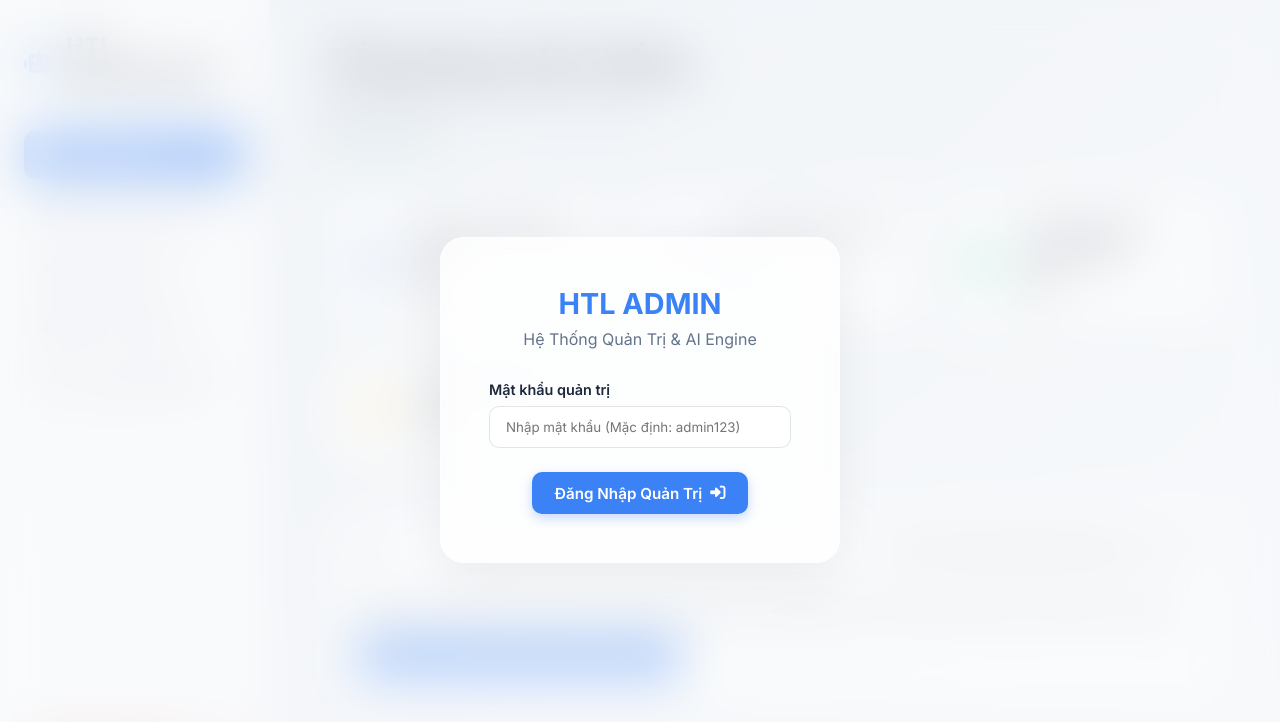
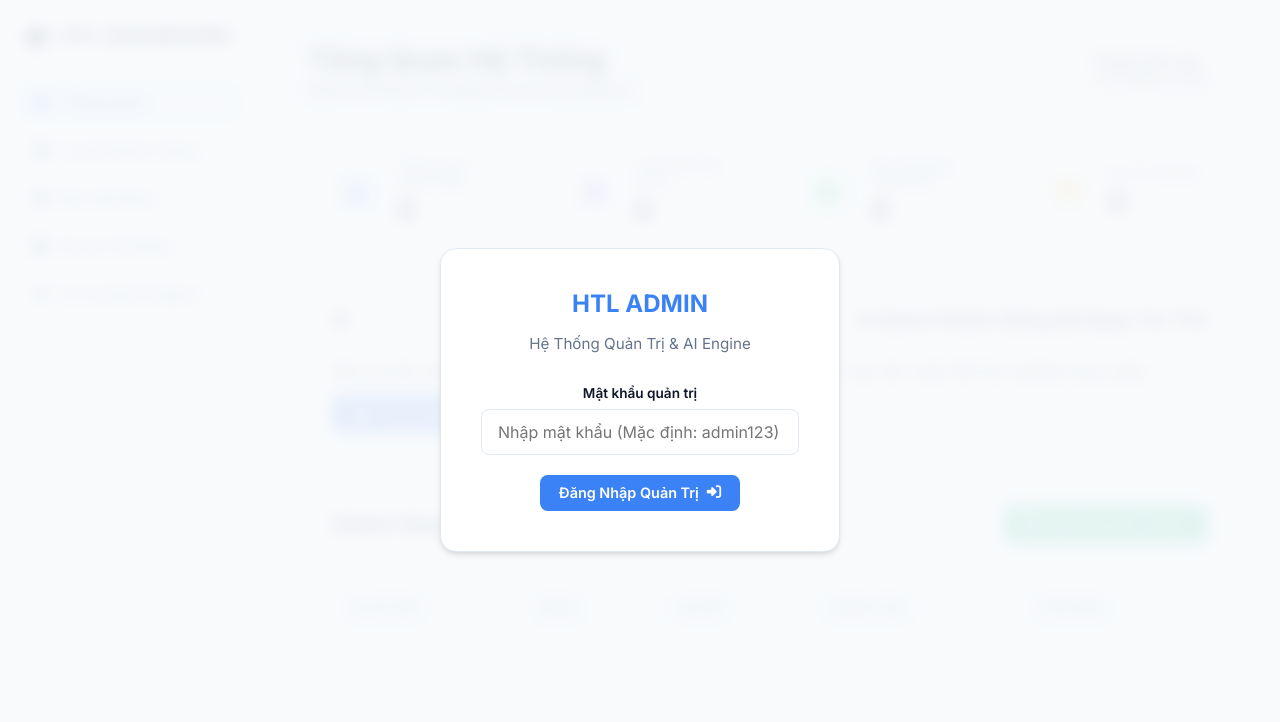
Before and after one commit to hoanglongkudo8386-byte/cvxinvc2003, a plain HTML site: page admin.html in a window 1280 px wide. Shown: the top 722 px of the page. Drawn offline with Linux system fonts and the light colour scheme.

Commit message:
💎 Polish Admin Dashboard UI/UX and fix layout bugs

```diff
--- a/admin.html
+++ b/admin.html
@@ -77,7 +77,7 @@
                 <p style="color: var(--text-secondary); font-size: 0.9rem; margin-top: 0.2rem;">Quản lý dữ liệu & Tự động hóa nội dung bằng AI</p>
             </div>
             <div class="user-badge">
-                <div class="user-avatar">L</div>
+
                 <div>
                     <div style="font-size: 0.85rem; font-weight: 600;" class="user-name">Hoàng Thế Long</div>
                     <div style="font-size: 0.75rem; color: var(--accent-green);">● AI Publisher Active</div>
@@ -139,7 +139,7 @@
                         <i class="fa-solid fa-file-excel"></i> Xuất File CSV / Excel
                     </button>
                 </div>
-                <table class="admin-table">
+                <div class="table-responsive"><table class="admin-table">
                     <thead>
                         <tr>
                             <th>Họ và tên</th>
@@ -152,7 +152,7 @@
                     <tbody id="recentLeadsTable">
                         <!-- Render via JS -->
                     </tbody>
-                </table>
+                </table></div>
             </div>
         </section>
 
@@ -165,7 +165,7 @@
                         <i class="fa-solid fa-download"></i> Tải File Excel
                     </button>
                 </div>
-                <table class="admin-table">
+                <div class="table-responsive"><table class="admin-table">
                     <thead>
                         <tr>
                             <th>Họ và tên</th>
@@ -179,7 +179,7 @@
                     <tbody id="fullLeadsTable">
                         <!-- Render via JS -->
                     </tbody>
-                </table>
+                </table></div>
             </div>
         </section>
 
@@ -218,7 +218,7 @@
                 <div class="card-header">
                     <h2 class="card-title">Danh Sách Bài Viết Đã Đăng</h2>
                 </div>
-                <table class="admin-table">
+                <div class="table-responsive"><table class="admin-table">
                     <thead>
                         <tr>
                             <th>Tiêu đề</th>
@@ -231,7 +231,7 @@
                     <tbody id="blogsTable">
                         <!-- Render via JS -->
                     </tbody>
-                </table>
+                </table></div>
             </div>
         </section>
 
@@ -285,7 +285,7 @@
                 <div class="card-header">
                     <h2 class="card-title">Danh Sách Dự Án Đã Đăng</h2>
                 </div>
-                <table class="admin-table">
+                <div class="table-responsive"><table class="admin-table">
                     <thead>
                         <tr>
                             <th>Tên dự án</th>
@@ -297,7 +297,7 @@
                     <tbody id="projectsTable">
                         <!-- Render via JS -->
                     </tbody>
-                </table>
+                </table></div>
             </div>
         </section>
 
--- a/css/admin.css
+++ b/css/admin.css
@@ -1,173 +1,293 @@
-/* WHITE GLASSMORPHISM ADMIN UI */
-@import url('https://fonts.googleapis.com/css2?family=Inter:wght@300;400;500;600;700&display=swap');
+/* ==========================================================================
+   CSS RESET & GLOBAL
+   ========================================================================== */
+@import url('https://fonts.googleapis.com/css2?family=Inter:wght@400;500;600;700&display=swap');
 
-:root {
-    --bg-main: #f8fafc;
-    --glass-bg: rgba(255, 255, 255, 0.75);
-    --glass-border: rgba(255, 255, 255, 0.6);
-    --text-dark: #1e293b;
-    --text-muted: #64748b;
-    --primary-color: #3b82f6;
-    --primary-hover: #2563eb;
-    --accent-blue: #3b82f6;
-    --accent-green: #10b981;
-    --accent-purple: #8b5cf6;
-    --accent-amber: #f59e0b;
-    --shadow-soft: 0 10px 40px rgba(0, 0, 0, 0.04);
-    --font-ui: 'Inter', sans-serif;
+* {
+    box-sizing: border-box;
 }
 
-* { margin: 0; padding: 0; box-sizing: border-box; }
-body.admin-body {
-    font-family: var(--font-ui);
-    background: linear-gradient(135deg, #e2e8f0 0%, #f8fafc 100%);
-    color: var(--text-dark);
+body {
+    margin: 0;
+    padding: 0;
+    font-family: 'Inter', sans-serif;
+    background-color: #f8fafc;
+    color: #1e293b;
     min-height: 100vh;
     display: flex;
+    overflow-x: hidden;
 }
 
-/* Scrollbar */
-::-webkit-scrollbar { width: 6px; height: 6px; }
+ul, ol {
+    margin: 0;
+    padding: 0;
+    list-style: none;
+}
+
+button, input, textarea, select {
+    font: inherit;
+}
+
+a { text-decoration: none; }
+
+/* Custom Scrollbar */
+::-webkit-scrollbar { width: 8px; height: 8px; }
 ::-webkit-scrollbar-track { background: transparent; }
-::-webkit-scrollbar-thumb { background: rgba(0,0,0,0.15); border-radius: 10px; }
-::-webkit-scrollbar-thumb:hover { background: rgba(0,0,0,0.3); }
+::-webkit-scrollbar-thumb { background: #cbd5e1; border-radius: 4px; }
+::-webkit-scrollbar-thumb:hover { background: #94a3b8; }
 
-/* --- LOGIN SCREEN --- */
+/* ==========================================================================
+   VARIABLES
+   ========================================================================== */
+:root {
+    --primary: #3b82f6;
+    --primary-hover: #2563eb;
+    --sidebar-bg: #ffffff;
+    --sidebar-width: 260px;
+    --card-bg: #ffffff;
+    --border: #e2e8f0;
+    --text-main: #0f172a;
+    --text-muted: #64748b;
+
+    --success: #10b981;
+    --warning: #f59e0b;
+    --danger: #ef4444;
+
+    --shadow-sm: 0 1px 2px 0 rgba(0, 0, 0, 0.05);
+    --shadow-md: 0 4px 6px -1px rgba(0, 0, 0, 0.1), 0 2px 4px -1px rgba(0, 0, 0, 0.06);
+}
+
+/* ==========================================================================
+   LOGIN SCREEN
+   ========================================================================== */
 .login-screen {
     position: fixed; top: 0; left: 0; width: 100%; height: 100%;
-    background: rgba(248, 250, 252, 0.6);
-    backdrop-filter: blur(25px);
-    display: flex; justify-content: center; align-items: center; z-index: 9999; flex-direction: column;
+    background: rgba(248, 250, 252, 0.9); backdrop-filter: blur(8px);
+    display: flex; justify-content: center; align-items: center; z-index: 9999;
 }
 .login-card {
-    background: var(--glass-bg);
-    padding: 3rem; border-radius: 24px;
-    border: 1px solid var(--glass-border);
-    box-shadow: 0 15px 50px rgba(0,0,0,0.06);
-    text-align: center; width: 400px;
-    backdrop-filter: blur(20px);
+    background: var(--card-bg); padding: 2.5rem; border-radius: 16px;
+    border: 1px solid var(--border); box-shadow: var(--shadow-md);
+    width: 100%; max-width: 400px; text-align: center;
 }
-.login-logo { font-size: 1.8rem; font-weight: 700; color: var(--primary-color); margin-bottom: 0.5rem; }
-.login-title { color: var(--text-muted); margin-bottom: 2rem; font-size: 1rem; }
-.form-group { margin-bottom: 1.5rem; text-align: left; }
-.form-label { display: block; margin-bottom: 0.5rem; font-size: 0.9rem; color: var(--text-dark); font-weight: 600; }
-.admin-input {
-    width: 100%; padding: 12px 16px; border-radius: 10px;
-    background: rgba(255, 255, 255, 0.9);
-    border: 1px solid rgba(0,0,0,0.1);
-    color: var(--text-dark); font-family: var(--font-ui); transition: all 0.2s ease;
+.login-logo { font-size: 1.5rem; font-weight: 700; color: var(--primary); margin-bottom: 0.5rem; }
+.login-title { color: var(--text-muted); margin-bottom: 2rem; font-size: 0.95rem; }
+.admin-input, .admin-select, .admin-textarea {
+    width: 100%; padding: 0.75rem 1rem; border-radius: 8px;
+    border: 1px solid var(--border); background: #fff;
+    color: var(--text-main); transition: border-color 0.2s, box-shadow 0.2s;
 }
-.admin-input:focus { outline: none; border-color: var(--primary-color); box-shadow: 0 0 0 4px rgba(59, 130, 246, 0.15); }
+.admin-input:focus, .admin-select:focus, .admin-textarea:focus {
+    outline: none; border-color: var(--primary); box-shadow: 0 0 0 3px rgba(59, 130, 246, 0.1);
+}
 
-/* --- SIDEBAR --- */
+/* ==========================================================================
+   LAYOUT: SIDEBAR
+   ========================================================================== */
 .admin-sidebar {
-    width: 270px;
-    background: var(--glass-bg);
-    backdrop-filter: blur(25px);
-    border-right: 1px solid rgba(0,0,0,0.05);
-    padding: 2rem 1.5rem;
+    width: var(--sidebar-width);
+    background: var(--sidebar-bg);
+    border-right: 1px solid var(--border);
     display: flex; flex-direction: column;
-    position: fixed; height: 100vh;
-    box-shadow: 4px 0 24px rgba(0,0,0,0.02);
+    position: fixed; top: 0; left: 0; height: 100vh;
+    padding: 1.5rem 1rem; z-index: 100;
 }
 .sidebar-brand {
-    font-size: 1.5rem; font-weight: 700;
-    display: flex; align-items: center; gap: 12px; color: var(--text-dark);
-    margin-bottom: 2.5rem;
+    font-size: 1.25rem; font-weight: 700; color: var(--text-main);
+    display: flex; align-items: center; gap: 0.75rem;
+    padding: 0 0.5rem; margin-bottom: 2rem;
 }
-.sidebar-menu { list-style: none; display: flex; flex-direction: column; gap: 0.5rem; flex: 1; }
+.sidebar-menu {
+    display: flex; flex-direction: column; gap: 0.25rem; flex: 1;
+}
 .menu-item a {
-    padding: 0.9rem 1.2rem; border-radius: 12px;
-    color: var(--text-muted); text-decoration: none;
-    display: flex; align-items: center; gap: 12px;
-    font-weight: 500; transition: all 0.2s ease;
+    display: flex; align-items: center; gap: 0.75rem;
+    padding: 0.75rem 1rem; border-radius: 8px;
+    color: var(--text-muted); font-weight: 500;
+    transition: all 0.2s;
 }
-.menu-item a:hover { background: rgba(255, 255, 255, 0.8); color: var(--text-dark); }
+.menu-item a:hover {
+    background: #f1f5f9; color: var(--text-main);
+}
 .menu-item.active a {
-    background: var(--primary-color); color: #fff;
-    box-shadow: 0 4px 15px rgba(59, 130, 246, 0.35);
+    background: #eff6ff; color: var(--primary); font-weight: 600;
 }
-.sidebar-footer { margin-top: auto; padding-top: 2rem; border-top: 1px solid rgba(0,0,0,0.05); }
+.sidebar-footer {
+    margin-top: auto; padding-top: 1rem;
+}
+.sidebar-footer a {
+    display: flex; justify-content: center; align-items: center; width: 100%;
+}
 
-/* --- MAIN CONTENT --- */
+/* ==========================================================================
+   LAYOUT: MAIN CONTENT
+   ========================================================================== */
 .admin-main {
-    margin-left: 270px; padding: 2.5rem 3.5rem; width: calc(100% - 270px);
+    margin-left: var(--sidebar-width);
+    width: calc(100% - var(--sidebar-width));
+    padding: 40px 48px;
 }
-.admin-header { margin-bottom: 2.5rem; }
-.page-title { font-size: 2.2rem; font-weight: 700; margin-bottom: 0.5rem; color: var(--text-dark); }
-.user-name { font-weight: 600; }
-.user-badge { font-size: 0.85rem; color: var(--text-muted); }
 
-/* Stats */
-.stats-grid { display: grid; grid-template-columns: repeat(auto-fit, minmax(240px, 1fr)); gap: 1.5rem; margin-bottom: 2.5rem; }
+/* Header */
+.admin-header {
+    display: flex; justify-content: space-between; align-items: center;
+    margin-bottom: 32px;
+}
+.page-title {
+    font-size: 1.8rem; font-weight: 700; color: var(--text-main); margin: 0 0 0.25rem 0;
+}
+.admin-header p {
+    color: var(--text-muted); margin: 0; font-size: 0.95rem;
+}
+
+/* User Badge */
+.user-badge {
+    display: flex; flex-direction: column; align-items: flex-end;
+    background: #fff; padding: 0.75rem 1.25rem; border-radius: 12px;
+    border: 1px solid var(--border); box-shadow: var(--shadow-sm);
+}
+.user-name { font-weight: 600; color: var(--text-main); font-size: 0.9rem; margin-bottom: 0.2rem; }
+.user-badge > div > div:last-child {
+    font-size: 0.75rem; color: var(--success); font-weight: 500;
+    display: flex; align-items: center; gap: 4px;
+}
+
+/* ==========================================================================
+   DASHBOARD COMPONENTS
+   ========================================================================== */
+section { margin-bottom: 32px; }
+
+/* Stats Grid */
+.stats-grid {
+    display: grid;
+    grid-template-columns: repeat(4, 1fr);
+    gap: 24px;
+    margin-bottom: 32px;
+}
 .stat-card {
-    background: var(--glass-bg); border: 1px solid var(--glass-border);
-    backdrop-filter: blur(20px);
-    padding: 1.5rem; border-radius: 20px;
-    display: flex; align-items: center; gap: 1.2rem;
-    box-shadow: var(--shadow-soft);
-    transition: transform 0.2s;
+    background: var(--card-bg); border: 1px solid var(--border);
+    border-radius: 16px; padding: 1.5rem;
+    display: flex; align-items: center; gap: 1rem;
+    box-shadow: var(--shadow-sm);
+    height: 100%; /* Equal height */
 }
-.stat-card:hover { transform: translateY(-4px); box-shadow: 0 15px 40px rgba(0,0,0,0.08); }
 .stat-icon {
-    width: 52px; height: 52px; border-radius: 14px;
+    width: 48px; height: 48px; border-radius: 12px;
     display: flex; justify-content: center; align-items: center;
-    font-size: 1.5rem;
+    font-size: 1.25rem; flex-shrink: 0;
 }
-.stat-icon.blue { background: #eff6ff; color: var(--accent-blue); }
-.stat-icon.green { background: #ecfdf5; color: var(--accent-green); }
-.stat-icon.purple { background: #f5f3ff; color: var(--accent-purple); }
-.stat-icon.amber { background: #fffbeb; color: var(--accent-amber); }
-.stat-info span { font-size: 0.9rem; color: var(--text-muted); font-weight: 500; display: block; margin-bottom: 5px; }
-.stat-value { font-size: 2rem; font-weight: 700; color: var(--text-dark); display: block; }
+.stat-icon.blue { background: #eff6ff; color: var(--primary); }
+.stat-icon.purple { background: #f5f3ff; color: #8b5cf6; }
+.stat-icon.green { background: #ecfdf5; color: var(--success); }
+.stat-icon.amber { background: #fffbeb; color: var(--warning); }
+.stat-info { display: flex; flex-direction: column; justify-content: center; }
+.stat-info h3 { margin: 0 0 0.25rem 0; font-size: 0.85rem; color: var(--text-muted); font-weight: 500; }
+.stat-value { font-size: 1.75rem; font-weight: 700; color: var(--text-main); }
 
-/* Panels / Cards */
+/* Content Cards & AI Box */
 .content-card, .ai-box {
-    background: var(--glass-bg); border: 1px solid var(--glass-border);
-    backdrop-filter: blur(20px);
-    border-radius: 24px; padding: 2rem; margin-bottom: 2rem;
-    box-shadow: var(--shadow-soft);
+    background: var(--card-bg); border: 1px solid var(--border);
+    border-radius: 16px; padding: 24px; margin-bottom: 24px;
+    box-shadow: var(--shadow-sm);
 }
 .card-header, .ai-box-header {
     display: flex; justify-content: space-between; align-items: center;
-    margin-bottom: 1.5rem; border-bottom: 1px solid rgba(0,0,0,0.05); padding-bottom: 1.2rem;
+    margin-bottom: 1.5rem; padding-bottom: 1rem; border-bottom: 1px solid var(--border);
 }
-.card-title { font-size: 1.25rem; font-weight: 700; color: var(--text-dark); }
+.card-title { font-size: 1.2rem; font-weight: 700; color: var(--text-main); margin: 0; }
+.ai-box-header { font-size: 1.1rem; font-weight: 600; color: var(--text-main); margin-bottom: 1rem; }
 
-/* Tables */
-.admin-table { width: 100%; border-collapse: collapse; text-align: left; }
+/* ==========================================================================
+   TABLES
+   ========================================================================== */
+.table-responsive {
+    width: 100%; overflow-x: auto;
+    border-radius: 8px; /* For clean scroll area */
+}
+.admin-table {
+    width: 100%; min-width: 700px;
+    border-collapse: collapse; text-align: left;
+}
 .admin-table th {
-    padding: 1.2rem 1rem; font-size: 0.85rem; text-transform: uppercase;
-    color: var(--text-muted); border-bottom: 2px solid rgba(0,0,0,0.05);
-    letter-spacing: 0.5px; font-weight: 600;
+    padding: 1rem; font-size: 0.8rem; text-transform: uppercase;
+    color: var(--text-muted); font-weight: 600;
+    border-bottom: 2px solid var(--border);
+    background: #f8fafc;
 }
 .admin-table td {
-    padding: 1.2rem 1rem; border-bottom: 1px solid rgba(0,0,0,0.03);
-    font-size: 0.95rem; vertical-align: middle; color: var(--text-dark);
+    padding: 1rem; border-bottom: 1px solid var(--border);
+    font-size: 0.9rem; color: var(--text-main); vertical-align: middle;
 }
-.admin-table tr:hover td { background: rgba(255,255,255,0.6); }
+.admin-table tr:hover td { background: #f1f5f9; }
 
-/* Buttons & Inputs */
+/* Buttons */
 .btn-admin {
-    padding: 0.7rem 1.4rem; border: none; border-radius: 10px; cursor: pointer;
-    font-weight: 600; font-family: var(--font-ui); transition: all 0.2s;
-    display: inline-flex; align-items: center; gap: 8px; font-size: 0.95rem;
-    text-decoration: none;
+    padding: 0.6rem 1.2rem; border: none; border-radius: 8px; cursor: pointer;
+    font-weight: 600; transition: all 0.2s;
+    display: inline-flex; align-items: center; gap: 8px; font-size: 0.9rem;
+    justify-content: center;
 }
-.btn-admin-primary { background: var(--primary-color); color: #fff; box-shadow: 0 4px 12px rgba(59,130,246,0.3); }
-.btn-admin-primary:hover { background: var(--primary-hover); transform: translateY(-2px); }
-.btn-admin-success { background: var(--accent-green); color: #fff; }
-.btn-admin-danger { background: #fee2e2; color: #ef4444; }
+.btn-admin-primary { background: var(--primary); color: #fff; }
+.btn-admin-primary:hover { background: var(--primary-hover); }
+.btn-admin-success { background: var(--success); color: #fff; }
+.btn-admin-success:hover { background: #059669; }
+.btn-admin-danger { background: #fee2e2; color: var(--danger); }
+.btn-admin-danger:hover { background: #fecaca; }
 
-.admin-textarea, .admin-select {
-    width: 100%; padding: 12px 16px; border-radius: 10px;
-    background: rgba(255,255,255,0.9); border: 1px solid rgba(0,0,0,0.1);
-    color: var(--text-dark); font-family: var(--font-ui); transition: all 0.2s;
+/* Forms */
+.form-group { margin-bottom: 1.25rem; }
+.form-label { display: block; margin-bottom: 0.5rem; font-size: 0.85rem; font-weight: 600; color: var(--text-main); }
+
+/* Badges */
+.status-badge {
+    padding: 0.25rem 0.75rem; border-radius: 9999px; font-size: 0.75rem; font-weight: 600; display: inline-block;
 }
-.admin-textarea:focus, .admin-select:focus {
-    outline: none; border-color: var(--primary-color); box-shadow: 0 0 0 4px rgba(59,130,246,0.15);
+.badge-new { background: #dbeafe; color: #1e40af; }
+.badge-processing { background: #fef3c7; color: #92400e; }
+.badge-completed { background: #d1fae5; color: #065f46; }
+
+/* Utility */
+.hidden { display: none !important; }
+.tab-content { display: none; animation: fadeIn 0.3s ease; }
+.tab-content.active { display: block; }
+
+@keyframes fadeIn { from { opacity: 0; transform: translateY(5px); } to { opacity: 1; transform: translateY(0); } }
+
+/* ==========================================================================
+   RESPONSIVE DESIGN
+   ========================================================================== */
+
+/* Tablet (Under 1200px) */
+@media (max-width: 1199px) {
+    .stats-grid { grid-template-columns: repeat(2, 1fr); }
+    .admin-main { padding: 30px; }
 }
 
-.tab-content { display: none; animation: fadeIn 0.4s ease; }
-.tab-content.active { display: block; }
-@keyframes fadeIn { from { opacity: 0; transform: translateY(10px); } to { opacity: 1; transform: translateY(0); } }
+/* Mobile (Under 768px) */
+@media (max-width: 767px) {
+    body { flex-direction: column; }
+
+    /* Sidebar becomes horizontal scroll or stack */
+    .admin-sidebar {
+        width: 100%; height: auto; position: relative;
+        padding: 1rem; border-right: none; border-bottom: 1px solid var(--border);
+        flex-direction: row; flex-wrap: wrap; align-items: center; justify-content: space-between;
+    }
+    .sidebar-brand { margin-bottom: 0; padding: 0; }
+    .sidebar-menu {
+        flex-direction: row; overflow-x: auto; flex: 1 1 100%;
+        margin-top: 1rem; gap: 0.5rem; padding-bottom: 0.5rem;
+    }
+    .menu-item a { white-space: nowrap; }
+    .sidebar-footer { margin-top: 1rem; padding-top: 0; width: 100%; border-top: none; }
+
+    /* Main Content */
+    .admin-main { width: 100%; margin-left: 0; padding: 20px; }
+    .admin-header { flex-direction: column; align-items: flex-start; gap: 1rem; }
+    .user-badge { width: 100%; align-items: flex-start; }
+
+    /* Stats */
+    .stats-grid { grid-template-columns: 1fr; }
+
+    /* Hide some table columns on very small screens if necessary, but horizontal scroll handles it */
+}
```
